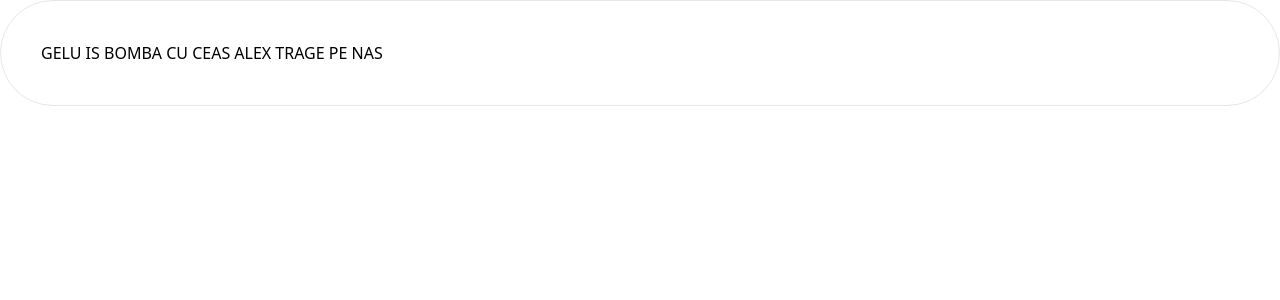
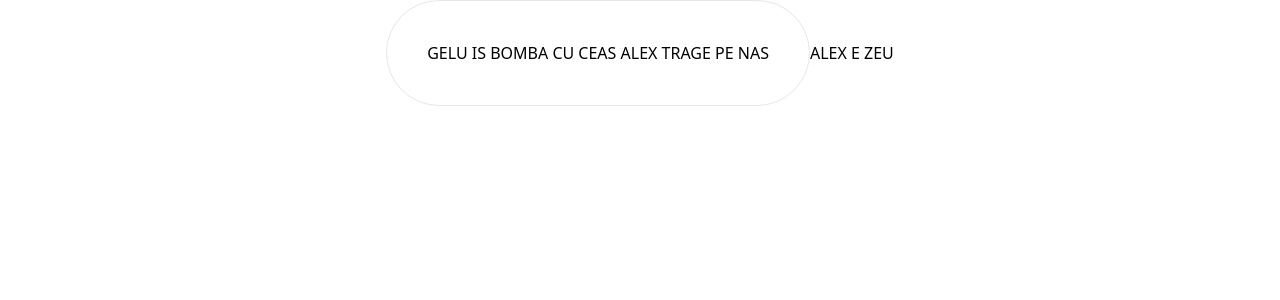
Before and after one commit to HorotanGelu/gelu-horotan, a Next.js app: page / in a window 1280 px wide. Shown: the top 300 px of the page. Built offline with nearby package versions, Linux system fonts and the light colour scheme.

Commit message:
Testing pushing to git

```diff
--- /dev/null
+++ b/components/Button.tsx
@@ -0,0 +1,20 @@
+import React from 'react'
+type Props = {
+  children: React.ReactNode
+  className?: string
+  rounded?: boolean
+  type: 'button' | 'submit' | 'reset'
+}
+
+const Button = ({ children, className, rounded, type }: Props) => {
+  return (
+    <button
+      type={type}
+      className={`${className} ${rounded && 'rounded-full'}  `}
+    >
+      {children}
+    </button>
+  )
+}
+
+export default Button
--- /dev/null
+++ b/components/index.ts
@@ -0,0 +1 @@
+export * from './Button'
--- a/package.json
+++ b/package.json
@@ -12,7 +12,7 @@
     "check-format": "prettier --check .",
     "check-lint": "eslint . --ext ts --ext tsx --ext js",
     "format": "prettier --write .",
-    "test-all": "npm run check-format && npm run check-lint && npm run check-types && npm run build"
+    "test-all": "npm run check-format && npm run check-lint && npm run check-types"
   },
   "dependencies": {
     "next": "12.2.5",
--- a/pages/index.tsx
+++ b/pages/index.tsx
@@ -1,18 +1,21 @@
 import Head from 'next/head'
-
 import React from 'react'
+import Button from '../components/Button'
 
 export default function Home() {
   return (
-    <div>
+    <div className='flex justify-center items-center'>
       <Head>
         <title>Create Next App</title>
         <meta name='description' content='Generated by create next app' />
         <link rel='icon' href='/favicon.ico' />
       </Head>
-      <p className='bg-400 p-10 border border-solid rounded-full'>
+      <p className='bg-400  p-10 border border-solid rounded-full'>
         GELU IS BOMBA CU CEAS ALEX TRAGE PE NAS
       </p>
+      <Button className='hover:first-letter:text-blue-300' type='button'>
+        ALEX E ZEU
+      </Button>
     </div>
   )
 }
--- a/tailwind.config.js
+++ b/tailwind.config.js
@@ -1,6 +1,6 @@
 /** @type {import('tailwindcss').Config} */
 module.exports = {
-  content: ['./pages/*.{html,js,jsx,tsx}'],
+  content: ['./pages/*.{html,js,jsx,tsx}', './components/*/.{js,ts,jsx,tsx}'],
   theme: {
     extend: {},
   },
```
Also changed, not shown: pages/about/[id].tsx (added, +7 -0 lines), pages/about/index.tsx (added, +7 -0 lines), .eslintrc.js, 1 other file (tests, documents, lock files or other folders).
